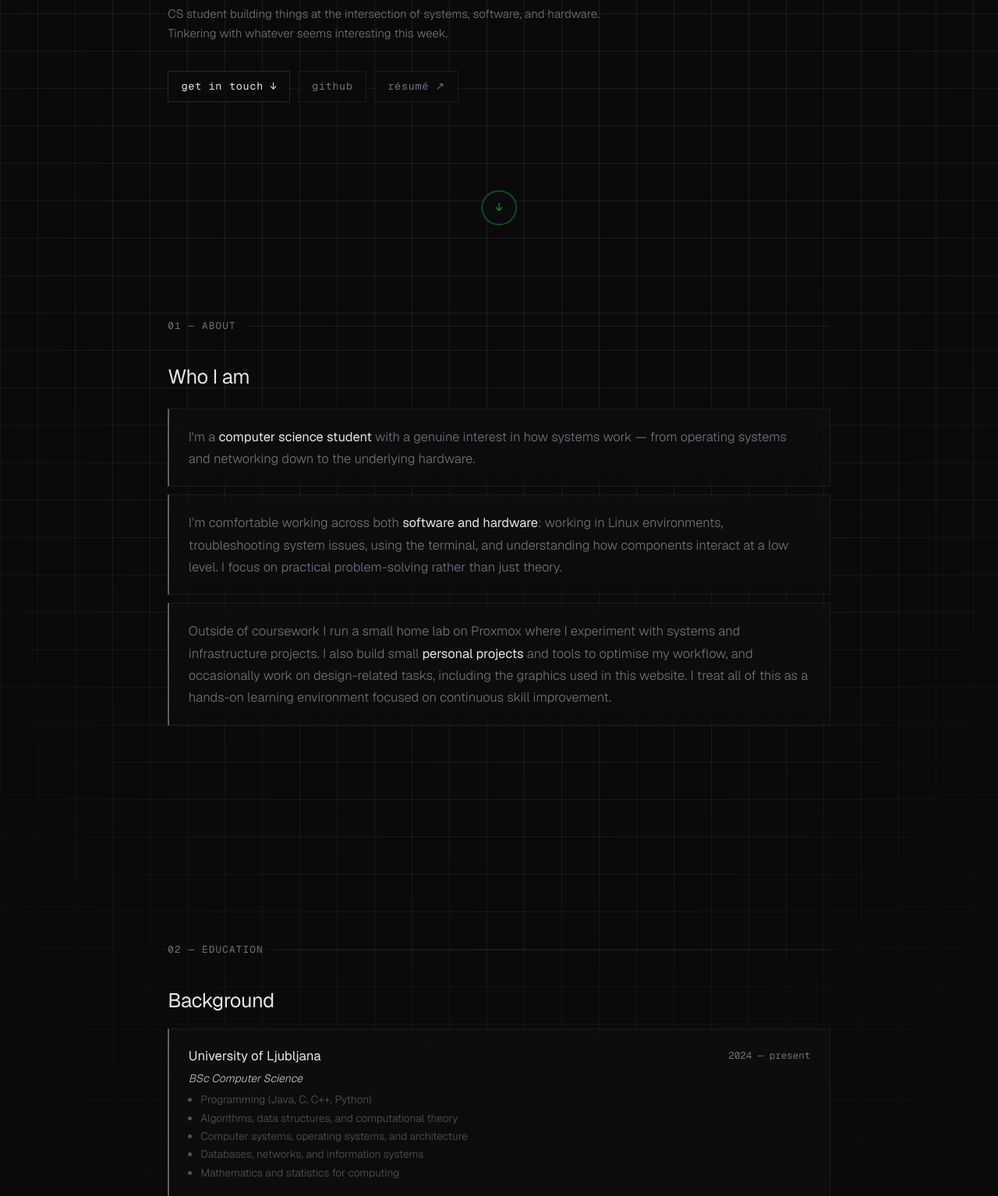
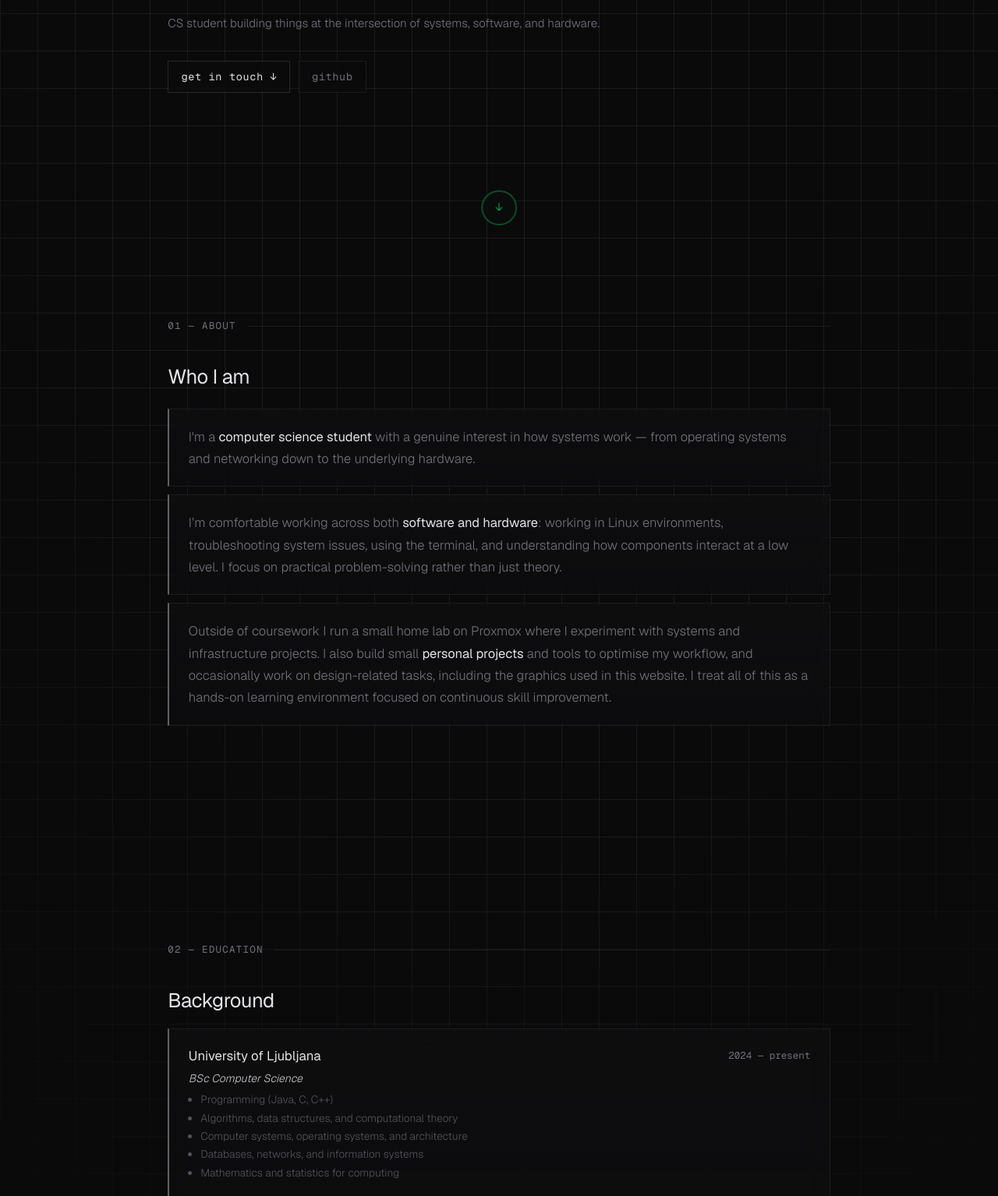
Before and after one commit to tilnp/web-portfolio, a plain HTML site: page public/index.html in a window 1280 px wide. Shown: the part 455-1989 px from the top of the page at 78% size. Drawn offline with nearby package versions, Linux system fonts and the light colour scheme.

Commit message:
minor changes

```diff
--- a/public/i18n.js
+++ b/public/i18n.js
@@ -14,8 +14,8 @@ export const STORAGE_KEY = 'lang';
 export const skills = [
   { name: 'C',                cat: 'language' },
   { name: 'C++',              cat: 'language' },
+  { name: 'Java',             cat: 'language' },
   { name: 'Python',           cat: 'language' },
-  { name: 'Java',             cat: 'language' },
   { name: 'HTML / CSS / JS',  cat: 'language' },
   { name: 'Linux',            cat: 'systems'  },
   { name: 'Windows',          cat: 'systems'  },
@@ -56,8 +56,8 @@ export const languageItems = [
 // `href` (optional) makes the card clickable. `tags` (optional) are
 // non-translatable.
 export const projectItems = [
-  { key: 'barkwatch', year: '2026',                  tags: ['hackathon', 'team', 'AI'] },
-  { key: 'stm32',     year: '2026', ongoing: true,   tags: ['STM32H750', 'embedded', 'CAN'] },
+  { key: 'barkwatch', year: '2026', href: 'https://github.com/tilnp/BarkWatch_Korosci-plus-Tilen_interface', tags: ['hackathon', 'team', 'AI'] },
+  { key: 'stm32',     year: '2026', href: 'https://github.com/tilnp/STM32H750B-DK_OBD2_CAN_Dashboard', tags: ['STM32H750', 'embedded', 'CAN'] },
   { key: 'homelab',   year: '2025', ongoing: true,   tags: ['proxmox', 'hardware', 'web'] },
 ];
 
@@ -94,7 +94,7 @@ export const messages = {
       tag: 'computer science student',
       firstName: 'Tilen',
       lastName: 'Pokorn',
-      sub: 'CS student building things at the intersection of systems, software, and hardware. Tinkering with whatever seems interesting this week.',
+      sub: 'CS student building things at the intersection of systems, software, and hardware.',
       cta: 'get in touch ↓',
       github: 'github',
       resume: 'résumé ↗',
@@ -135,7 +135,7 @@ export const messages = {
           school: 'University of Ljubljana',
           degree: 'BSc Computer Science',
           details: [
-            'Programming (Java, C, C++, Python)',
+            'Programming (Java, C, C++)',
             'Algorithms, data structures, and computational theory',
             'Computer systems, operating systems, and architecture',
             'Databases, networks, and information systems',
@@ -195,14 +195,14 @@ export const messages = {
                  for browsing forecasts and exploring data per forest sector.',
         },
         stm32: {
-          title: 'Vehicle Diagnostics System',
-          desc: 'Embedded system project using an STM32H750XBH6 Discovery board to interface with a vehicle via OBD-II over CAN bus. Implements data acquisition \
+          title: 'Vehicle Data Dashboard',
+          desc: 'Embedded system project using an STM32H750B-DK Discovery board to interface with a vehicle via OBD-II over CAN bus. Implements data acquisition \
                  from vehicle ECUs and real-time visualization on an integrated display or via UART.',
         },
         homelab: {
           title: 'Home lab',
           desc: 'Self-hosted Proxmox node for experimenting with virtualization, containers, networking, and self-hosted services. Planned and built the \
-                 underlying hardware system, which now hosts multiple services and web applications, including this portfolio site',
+                 underlying hardware system, which now hosts multiple services and web applications, including this portfolio site.',
         },
       },
     },
@@ -260,7 +260,7 @@ export const messages = {
       tag: 'študent računalništva in informatike',
       firstName: 'Tilen',
       lastName: 'Pokorn',
-      sub: 'Študent računalništva, ki gradi stvari na presečišču sistemov, programske in strojne opreme. Ukvarja se s tistim, kar se ta teden zdi zanimivo.',
+      sub: 'Študent računalništva, ki gradi stvari na presečišču sistemov, programske in strojne opreme.',
       cta: 'stopi v stik ↓',
       github: 'github',
       resume: 'življenjepis ↗',
@@ -301,7 +301,7 @@ export const messages = {
           school: 'Univerza v Ljubljani',
           degree: 'Računalništvo in informatika (UN)',
           details: [
-            'Programiranje (Java, C, C++, Python)',
+            'Programiranje (Java, C, C++)',
             'Algoritmi, podatkovne strukture in teorija računalništva',
             'Računalniški sistemi in njihova arhitektura, operacijski sistemi',
             'Podatkovne baze, omrežja in informacijski sistemi',
@@ -361,8 +361,8 @@ export const messages = {
                  za pregledovanje napovedi in raziskovanje podatkov po gozdnih sektorjih.',
         },
         stm32: {
-          title: 'Sistem za diagnostiko vozil',
-          desc: 'Vgrajeni sistemski projekt z uporabo STM32H750XBH6 Discovery plošče za povezavo z vozilom preko OBD-II prek CAN vodila. Omogoča zajem podatkov \
+          title: 'Nadzorna plošča s podatki o vozilu',
+          desc: 'Vgrajeni sistemski projekt z uporabo STM32H750B-DK Discovery plošče za povezavo z vozilom preko OBD-II prek CAN vodila. Omogoča zajem podatkov \
                  iz ECU enot vozila ter njihov prikaz v realnem času na integriranem zaslonu ali prek protokola UART.',
         },
         homelab: {
--- a/public/index.html
+++ b/public/index.html
@@ -39,7 +39,7 @@
     <div class="home-links fade-in d3">
       <a href="#contact" class="btn" data-i18n="home.cta"></a>
       <a href="https://github.com/tilnp" class="btn btn-ghost" data-i18n="home.github"></a>
-      <a href="cv.pdf" id="btn-resume" class="btn btn-ghost" data-i18n="home.resume"></a>
+      <!-- <a href="cv.pdf" id="btn-resume" class="btn btn-ghost" data-i18n="home.resume"></a> -->
     </div>
   </section>
 
--- a/public/styles.css
+++ b/public/styles.css
@@ -1041,9 +1041,6 @@ footer{
     .edu-degree{
       font-size:0.94em;
     }
-    .lang-name{
-      font-size:1.04em;
-    }
   }
   .about-text p{
     padding:1.5rem 1.75rem;
@@ -1092,7 +1089,7 @@ footer{
   .lang-name,
   .lab-title,
   .proj-title{
-    font-size:0.97em;
+    font-size:1.15em;
   }
   .edu-school{
     font-size:1.2em;
```
